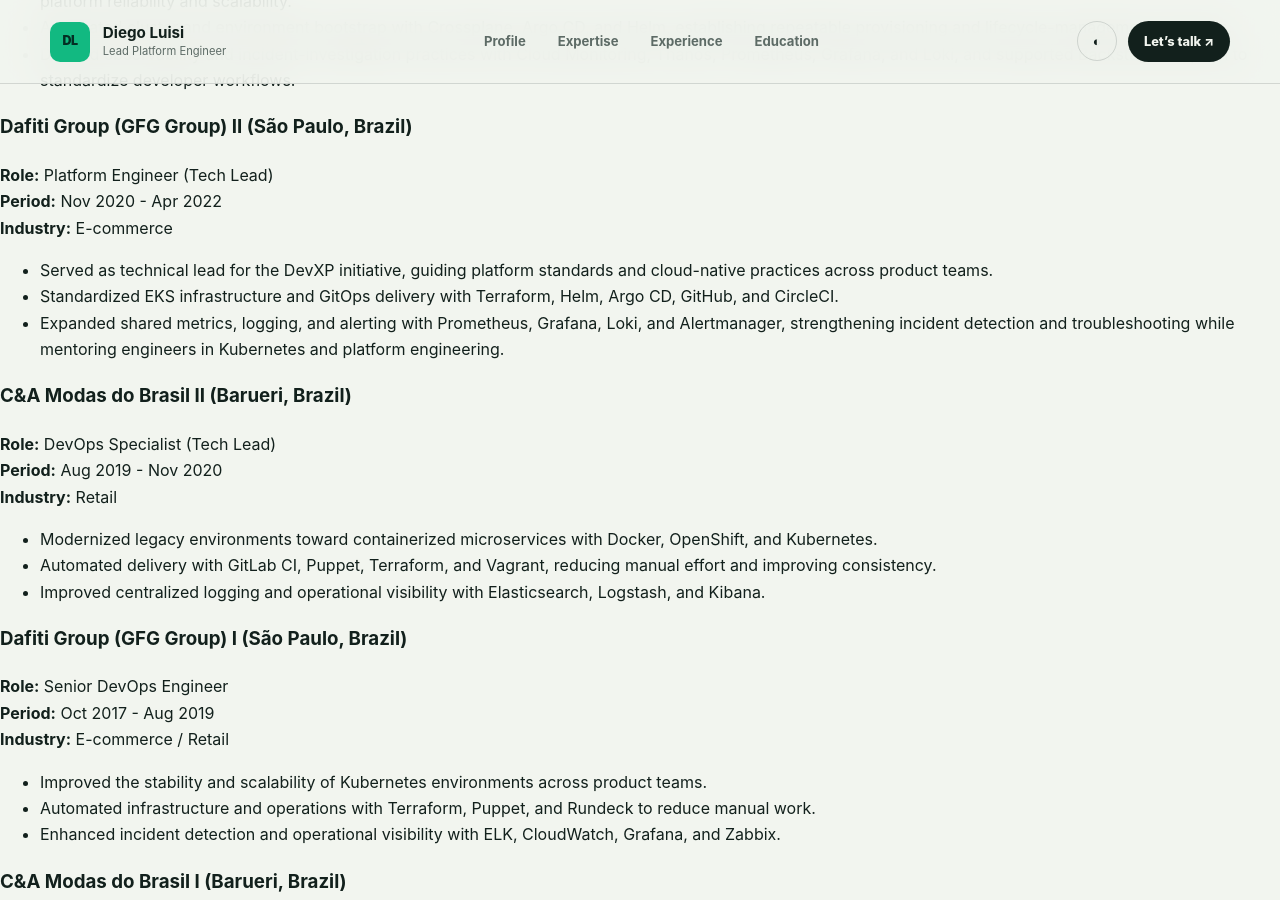
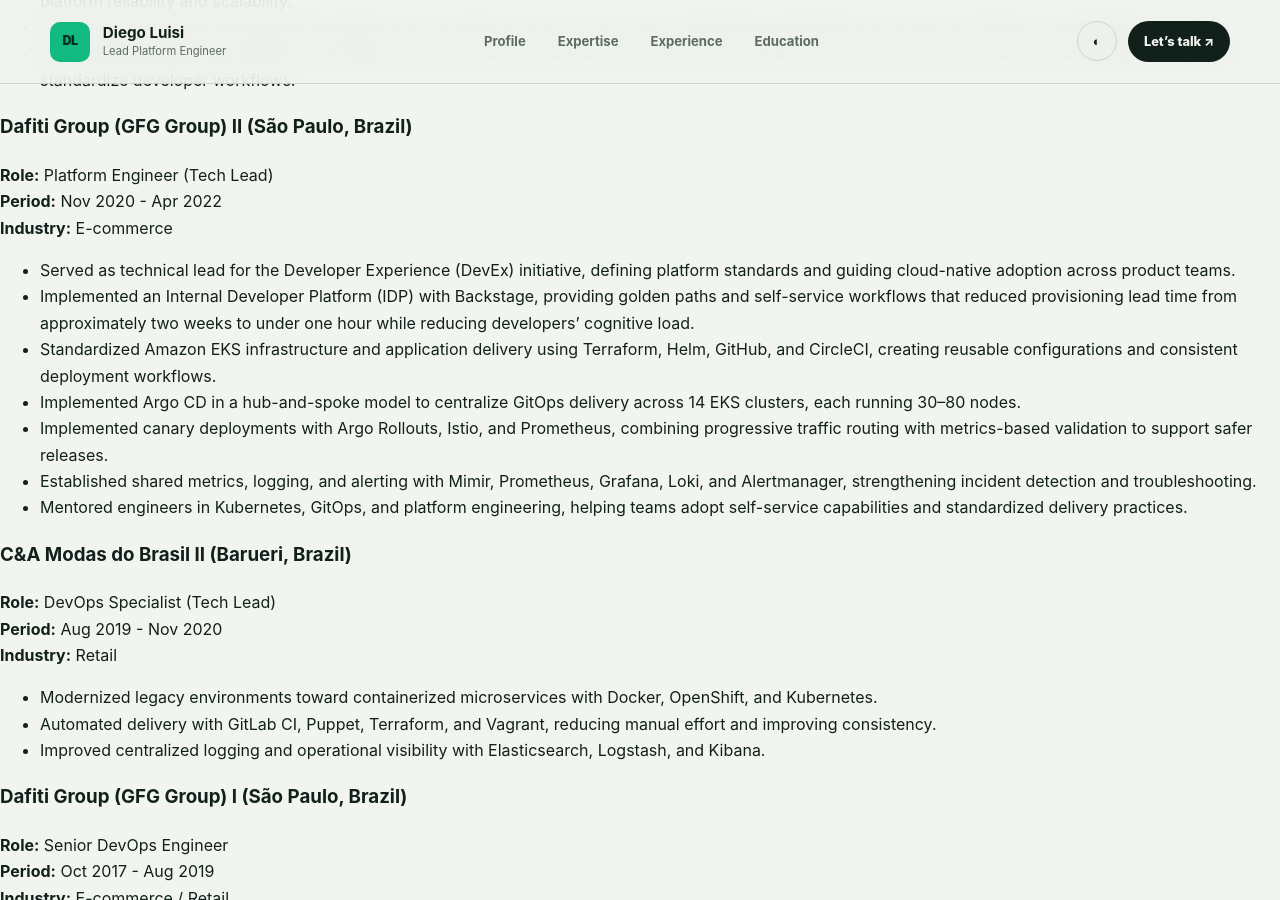
Before and after one commit to diegoluisi/diegoluisi, a Jekyll site: the page built from curriculum/Diego_Luisi.md, in a window 1280 px wide and 900 px high, scrolled down 2410 px. Built offline with Jekyll 4.4.1, drawn with Linux system fonts in a browser that asks for light colours; our own code applies the rules of GitHub Pages for plain Markdown files.

Commit message:
feat(Istio): :medal: ICA: Istio Certification

```diff
--- a/curriculum/Diego_Luisi.md
+++ b/curriculum/Diego_Luisi.md
@@ -68,6 +68,7 @@
 <img src="https://images.credly.com/size/340x340/images/7caa3e89-2da5-4afc-a694-ebc4c5045c8f/blob" alt="LFS142: Introduction to Backstage - Developer Portals Made Easy" width="60" height="60"/>
 <img src="https://images.credly.com/size/340x340/images/a13653a5-3902-4eb9-96ca-790f6b535d4e/blob" alt="LFS148: Getting Started with OpenTelemetry" width="60" height="60"/>
 <img src="https://images.credly.com/size/340x340/images/7219d055-4e97-439c-b244-8fbe885fa06b/image.png" alt="CGOA: Certified GitOps Associate" width="60" height="60">
+<img src="https://images.credly.com/size/340x340/images/bf3fc97e-a12c-4567-86ea-01639b9b15fb/blob" alt="CNPA: Certified Cloud Native Platform Engineering Associate" width="60" height="60">
 <img src="https://images.credly.com/size/340x340/images/12624f9e-6b4a-43f0-b7a2-afb2c6cf8059/image.png" alt="CAPA: Certified Argo Project Associate" width="60" height="60">
 <img src="https://images.credly.com/size/340x340/images/d84e4fb0-dc7f-4d79-b1eb-a8a973da4965/image.png" alt="CBA: Certified Backstage Associate" width="60" height="60">
 <img src="https://images.credly.com/size/340x340/images/729367b3-0344-4b00-a6da-53e1807f808a/image.png" alt="CCA: Cilium Certified Associate" width="60" height="60">
@@ -142,9 +143,13 @@
 **Period:** Nov 2020 - Apr 2022<br>
 **Industry:** E-commerce
 
-- Served as technical lead for the DevXP initiative, guiding platform standards and cloud-native practices across product teams.
-- Standardized EKS infrastructure and GitOps delivery with Terraform, Helm, Argo CD, GitHub, and CircleCI.
-- Expanded shared metrics, logging, and alerting with Prometheus, Grafana, Loki, and Alertmanager, strengthening incident detection and troubleshooting while mentoring engineers in Kubernetes and platform engineering.
+- Served as technical lead for the Developer Experience (DevEx) initiative, defining platform standards and guiding cloud-native adoption across product teams.
+- Implemented an Internal Developer Platform (IDP) with Backstage, providing golden paths and self-service workflows that reduced provisioning lead time from approximately two weeks to under one hour while reducing developers’ cognitive load.
+- Standardized Amazon EKS infrastructure and application delivery using Terraform, Helm, GitHub, and CircleCI, creating reusable configurations and consistent deployment workflows.
+- Implemented Argo CD in a hub-and-spoke model to centralize GitOps delivery across 14 EKS clusters, each running 30–80 nodes.
+- Implemented canary deployments with Argo Rollouts, Istio, and Prometheus, combining progressive traffic routing with metrics-based validation to support safer releases.
+- Established shared metrics, logging, and alerting with Mimir, Prometheus, Grafana, Loki, and Alertmanager, strengthening incident detection and troubleshooting.
+- Mentored engineers in Kubernetes, GitOps, and platform engineering, helping teams adopt self-service capabilities and standardized delivery practices.
 
 ### C&A Modas do Brasil II (Barueri, Brazil)
 
```
Also changed, not shown: curriculum/Diego_Luisi_ATS.md (+7 -3 lines), README.md.
